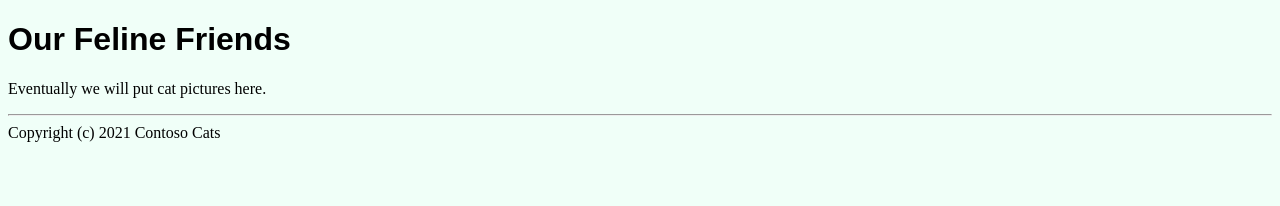
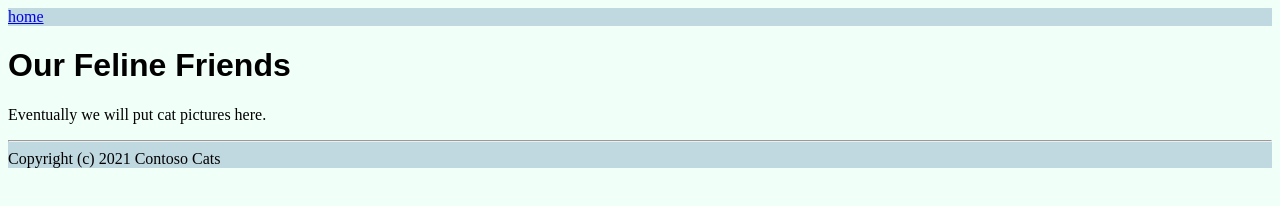
Before and after one commit to AreksuDev/Cats, a plain HTML site: page index.html in a window 1280 px wide. Drawn offline with Linux system fonts and the light colour scheme.

Commit message:
Agregar estilos a la barra nav

```diff
--- a/CSS/site.css
+++ b/CSS/site.css
@@ -1,2 +1,3 @@
 h1, h2, h3, h4, h5, h6 { font-family: sans-serif; }
 body { font-family: serif; background-color: #F0FFF8; }
+nav, footer { background-color: #C0D8DF; }
--- a/index.html
+++ b/index.html
@@ -6,6 +6,7 @@
     <link rel="stylesheet" href="CSS/site.css">
   </head>
   <body>
+    <nav><a href="./index.html">home</a></nav>
     <h1>Our Feline Friends</h1>
     <p>Eventually we will put cat pictures here.</p>
     <footer><hr>Copyright (c) 2021 Contoso Cats</footer>
```
